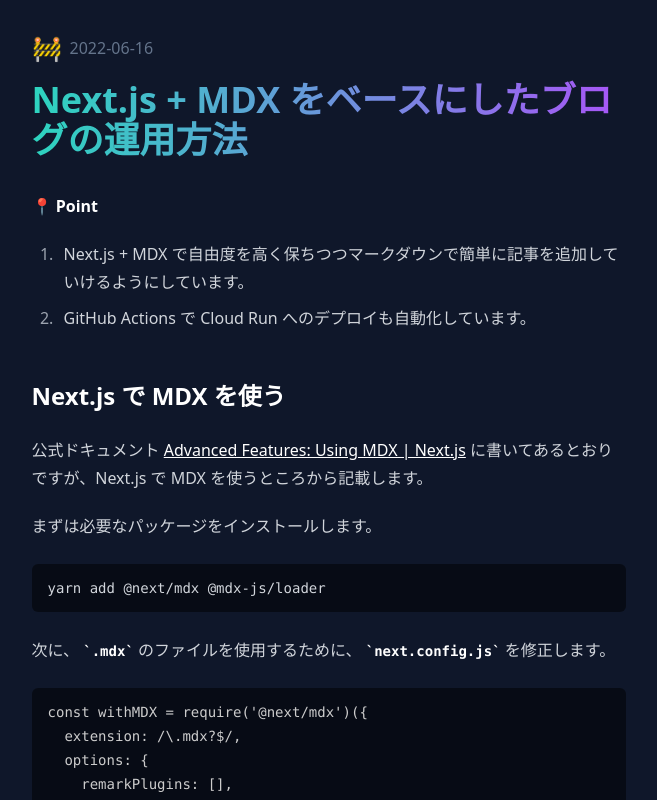
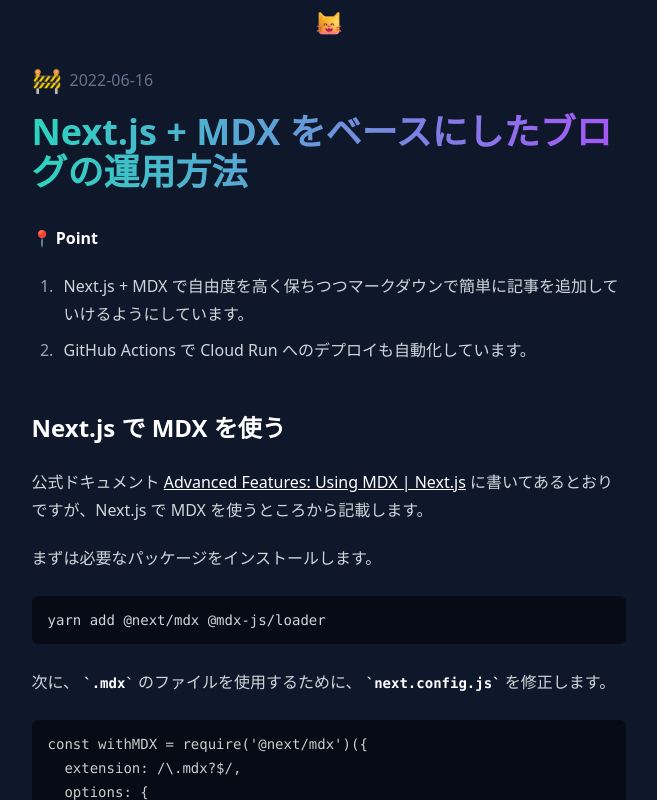
Before and after one commit to ShintaroaSuzuki/blog-osin, a Next.js app: page /posts/constitution-blog in a window 1280 px wide. Shown: the top 800 px of the page, without its empty margins (311-968 px from the left). Built offline with nearby package versions, Linux system fonts and the light colour scheme.

Commit message:
[add] ヘッダーの追加

```diff
--- /dev/null
+++ b/components/Header.tsx
@@ -0,0 +1,19 @@
+import Link from "next/link";
+
+const Header = () => {
+  return (
+    <header className="flex w-full justify-center items-center h-12 fixed z-10 bg-[#0F172A]">
+      <Link href="/">
+        <img
+          className="mb-1"
+          src="/grinning-cat-with-smiling-eyes.png"
+          alt="home header image"
+          width={28}
+          height={28}
+        />
+      </Link>
+    </header>
+  );
+};
+
+export default Header;
--- a/components/posts/PostLayout.tsx
+++ b/components/posts/PostLayout.tsx
@@ -1,6 +1,7 @@
 import Head from "next/head";
 import type { ReactChildren } from "react";
 import { Post } from "@/types";
+import Header from "@/components/Header";
 import Footer from "@/components/Footer";
 
 const PostLayout = ({
@@ -11,7 +12,7 @@
   meta: Post;
 }) => {
   return (
-    <div className="my-8 mx-auto w-5/6 sm:flex sm:flex-col sm:items-center">
+    <div className="flex flex-col items-center w-full">
       <Head>
         <title>{`${meta.title} | Osin.`}</title>
         <link
@@ -24,7 +25,8 @@
           content={`https://blog-osin-ogp-generator-xfcrhq2qba-an.a.run.app?title=${meta.title}`}
         />
       </Head>
-      <article className="prose prose-invert prose-h1:text-transparent prose-h1:bg-clip-text prose-h1:bg-gradient-to-r prose-h1:from-teal-400 prose-h1:to-purple-500">
+      <Header />
+      <article className="w-5/6 my-16 prose prose-invert prose-h1:text-transparent prose-h1:bg-clip-text prose-h1:bg-gradient-to-r prose-h1:from-teal-400 prose-h1:to-purple-500">
         <div className="w-full flex mb-4 gap-x-2 items-center">
           <span className="text-2xl">{meta.emoji}</span>
           <span className="text-slate-500">{meta.createdAt}</span>
```
